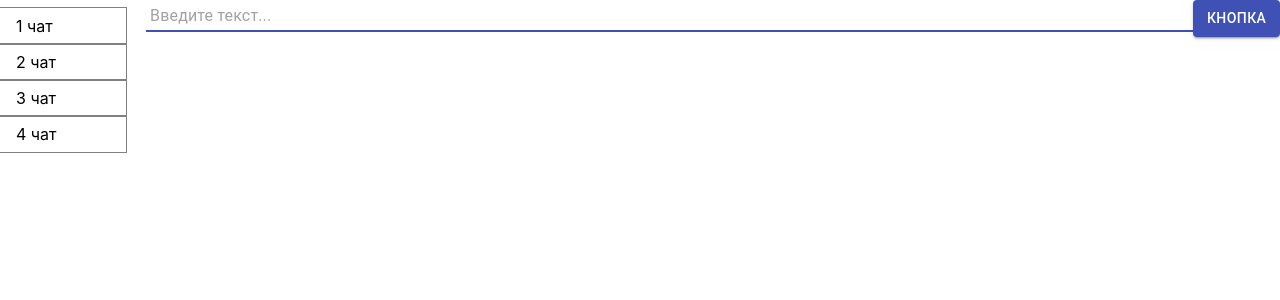
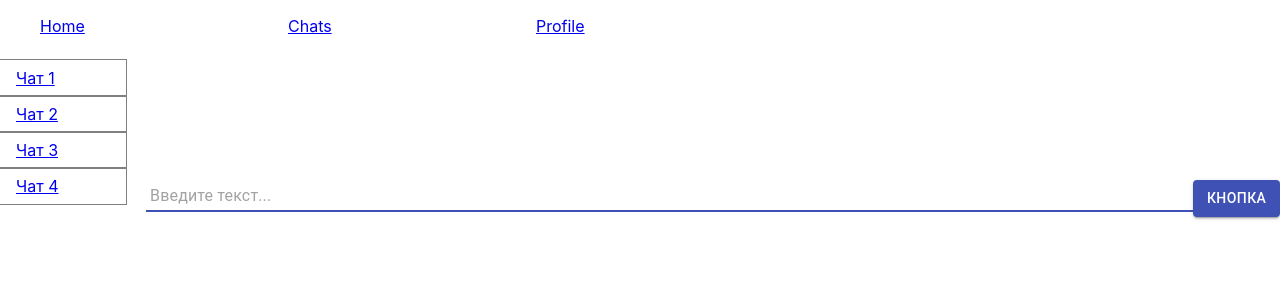
Before and after one commit to timothy-ryabikin/GeekBrainsReact, a React (Create React App) app in the folder myapp/: page / in a window 1280 px wide. Shown: the top 300 px of the page. Built offline with nearby package versions, Linux system fonts and the light colour scheme.

Commit message:
Added Home Work 4

```diff
--- a/myapp/package.json
+++ b/myapp/package.json
@@ -9,6 +9,8 @@
     "@testing-library/user-event": "^12.8.3",
     "react": "^17.0.2",
     "react-dom": "^17.0.2",
+    "react-router": "^5.2.0",
+    "react-router-dom": "^5.2.0",
     "react-scripts": "4.0.3",
     "web-vitals": "^1.1.2"
   },
--- a/myapp/src/App.css
+++ b/myapp/src/App.css
@@ -95,7 +95,16 @@ button:hover {
 }
 
 .chat {
+  display: -ms-grid;
+  display: grid;
+  -ms-grid-rows: 80% 20%;
+      grid-template-rows: 80% 20%;
   width: 90%;
+}
+
+.chat__block {
+  -ms-grid-row: 2;
+  grid-row: 2;
 }
 
 .item {
@@ -106,4 +115,12 @@ button:hover {
   background-color: hotpink;
   cursor: pointer;
 }
+
+.menu {
+  display: -ms-grid;
+  display: grid;
+  -ms-grid-columns: 20% 20% 20% 20%;
+      grid-template-columns: 20% 20% 20% 20%;
+  list-style-type: none;
+}
 /*# sourceMappingURL=App.css.map */
--- a/myapp/src/App.js
+++ b/myapp/src/App.js
@@ -1,22 +1,25 @@
 import React, { useEffect, useState } from 'react';
+import { Link } from 'react-router-dom';
 import './App.css';
 import Mesenger from './Message';
 import Button from '@material-ui/core/Button';
 import { List, ListItem, TextField } from '@material-ui/core';
+import Input from './Input'
 
 const AUTHORS = {
   ME: 'Me',
   BOT: 'Bot'
 }
 
-function App(props) {
-  const [messageList, setMessageList] = useState([]);
+export default function App(props) {
 
   const [inputValue, setInputValue] = useState("");
 
   const handleMessageChange = (e) => {
     setInputValue(e.target.value)
   }
+
+  const [messageList, setMessageList] = useState([]);
 
   const handleMessageSubmit = (e) => {
     e.preventDefault()
@@ -42,23 +45,24 @@ function App(props) {
     <section className="Messanger_Block">
       <div className="list">
         <List>
-          <ListItem className="item">1 чат</ListItem>
-          <ListItem className="item">2 чат</ListItem>
-          <ListItem className="item">3 чат</ListItem>
-          <ListItem className="item">4 чат</ListItem>
+          <Link to="/chats/1"><ListItem className="item">Чат 1</ListItem></Link>
+          <Link to="/chats/2"><ListItem className="item">Чат 2</ListItem></Link>
+          <Link to="/chats/3"><ListItem className="item">Чат 3</ListItem></Link>
+          <Link to="/chats/4"><ListItem className="item">Чат 4</ListItem></Link>
         </List>
       </div>
       <div className="chat">
+        <div className="chat__block">
           {messageList.map((message, index) => (
             <Mesenger key={index} text={message.text} author={message.author} />
           ))}
+          {/* <Input></Input> */}
           <form onSubmit={handleMessageSubmit} className="formArea">
             <TextField fullWidth autoFocus id="filled-basic" value={inputValue} placeholder=" Введите текст..." onChange={handleMessageChange} className="text"> </TextField>
             <Button variant="contained" color="primary" type="submit">Кнопка  </Button>
           </form>
         </div>
+      </div>
     </section>
   );
 }
-
-export default App;
--- a/myapp/src/App.scss
+++ b/myapp/src/App.scss
@@ -70,7 +70,13 @@
   }
 
   .chat {
+    display: grid;
+    grid-template-rows: 80% 20%;
     width: 90%;
+  }
+
+  .chat__block{
+    grid-row: 2;
   }
 
   .item{
@@ -81,3 +87,9 @@
     background-color:hotpink;
     cursor: pointer;
   }
+
+  .menu{
+    display: grid;
+    grid-template-columns: 20% 20% 20% 20%;
+    list-style-type: none;
+  }
--- /dev/null
+++ b/myapp/src/Chat.js
@@ -0,0 +1,10 @@
+import { useParams } from 'react-router';
+import './App.css';
+
+export default function Chat(props) {
+    const params = useParams()
+
+    return (
+        <h2>Chat id = {params.chatID}</h2>
+    );
+}
--- /dev/null
+++ b/myapp/src/Input.js
@@ -0,0 +1,27 @@
+import Button from '@material-ui/core/Button';
+import { TextField } from '@material-ui/core';
+import React, { useEffect, useState } from 'react';
+
+export default function Input(props) {
+    const [inputValue, setInputValue] = useState("");
+
+    const { onSubmit } = props;
+
+    const handleMessageChange = (e) => {
+        setInputValue(e.target.value)
+    }
+
+    const handleSubmit = (e) => {
+        e.preventDefault()
+        if (onSubmit) {
+            onSubmit(inputValue)
+        }
+    }
+
+    return (
+        <form onSubmit={handleSubmit} className="formArea">
+            <TextField fullWidth autoFocus id="filled-basic" value={inputValue} placeholder=" Введите текст..." onChange={handleMessageChange} className="text"> </TextField>
+            <Button variant="contained" color="primary" type="submit">Кнопка  </Button>
+        </form>
+    );
+}
--- a/myapp/src/Message.js
+++ b/myapp/src/Message.js
@@ -1,11 +1,9 @@
 import './App.css';
 
-function Mesenger(props) {
+export default function Mesenger(props) {
     return (
         <div>
             <span> {props.author}: {props.text} </span>
         </div>
     );
 }
-
-export default Mesenger;
--- /dev/null
+++ b/myapp/src/Router.js
@@ -0,0 +1,37 @@
+import { Switch, Route, Link } from 'react-router-dom';
+import App from './App';
+import './App.css';
+import Chat from './Chat';
+
+export default function Router() {
+    return (
+        <>
+            <ul className="menu">
+                <li><Link to="/">Home</Link></li>
+                <li><Link to="/chats">Chats</Link></li>
+                <li><Link to="/profile">Profile</Link></li>
+            </ul>
+            <Switch>
+                <Route path="/" exact component={App}>
+                </Route>
+
+                <Route path="/chats" exact>
+                    <p>Chats</p>
+                </Route>
+
+                <Route path="/chats/:chatID" render={() =>
+                    <Chat />
+                }>
+                </Route>
+
+                <Route path="/profile" exact>
+                    <p>Profile</p>
+                </Route>
+
+                <Route>
+                    404: page not found
+                </Route>
+            </Switch>
+        </>
+    );
+}
--- a/myapp/src/index.js
+++ b/myapp/src/index.js
@@ -1,12 +1,16 @@
 import React from 'react';
 import ReactDOM from 'react-dom';
+import { BrowserRouter } from 'react-router-dom';
 import './index.css';
 import App from './App';
 import reportWebVitals from './reportWebVitals';
+import Router from './Router';
 
 ReactDOM.render(
   <React.StrictMode>
-    <App />
+    <BrowserRouter>
+      <Router />
+    </BrowserRouter>
   </React.StrictMode>,
 
   document.getElementById('root')
```
Also changed, not shown: 2 other files (tests, documents, lock files or other folders). Lines whose indentation alone changed are shown as unchanged.
